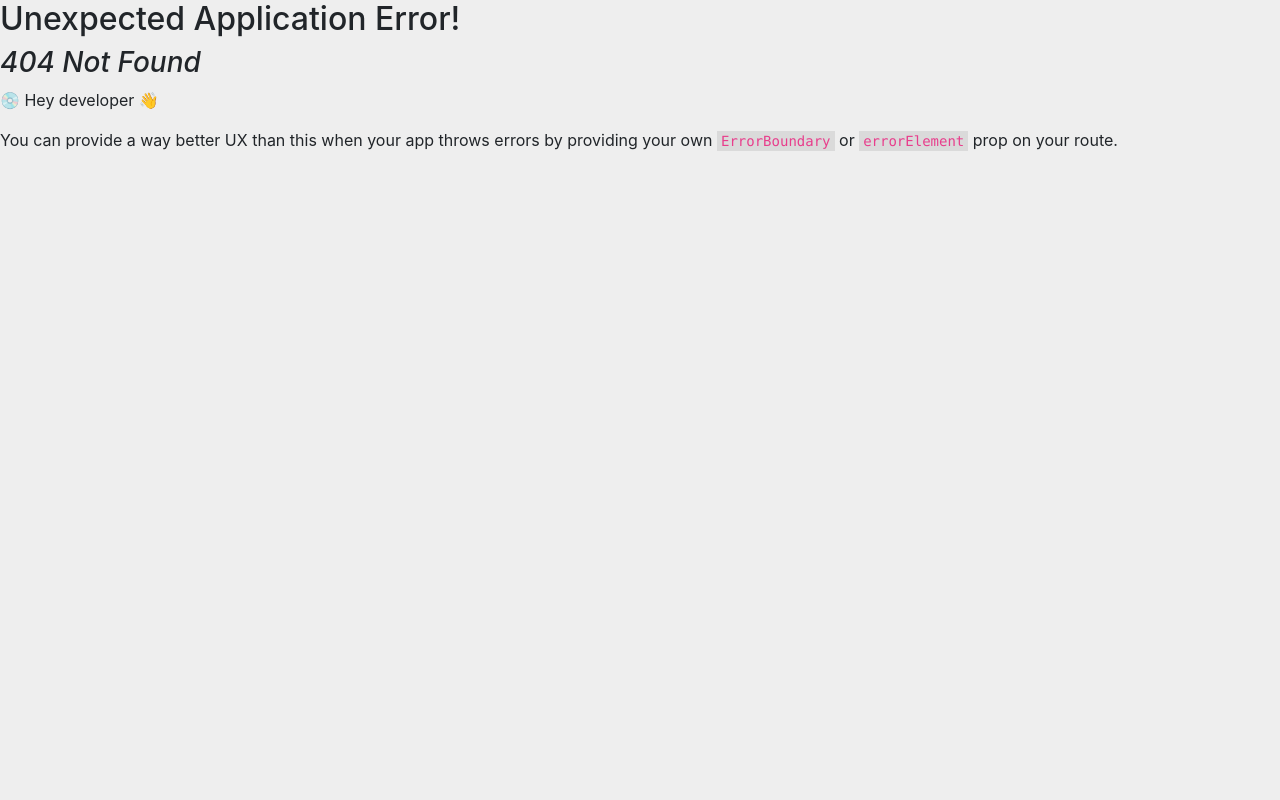
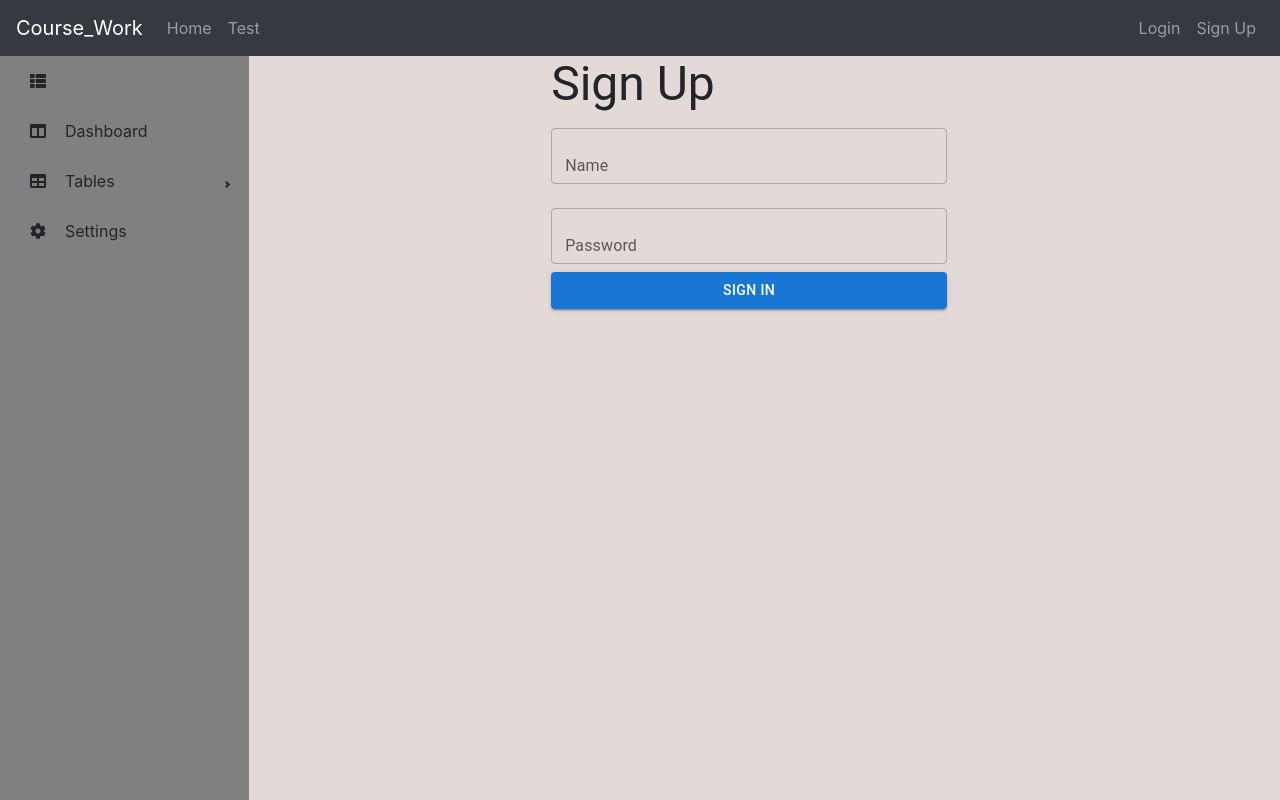
Before and after one commit to globalskye/ComputerStore-front-end, a React (Create React App) app: page /login in a window 1280 px wide. Before the commit this address had no page. Shown: the top 800 px of the page. Built offline with nearby package versions, Linux system fonts and the light colour scheme.

Commit message:
setup layout

```diff
--- a/package.json
+++ b/package.json
@@ -8,6 +8,8 @@
     "@hookform/resolvers": "^2.9.10",
     "@mui/icons-material": "^5.10.16",
     "@mui/material": "^5.10.16",
+    "@mui/styles": "^5.10.16",
+    "@mui/system": "^5.10.17",
     "@mui/x-data-grid": "^5.17.13",
     "@mui/x-data-grid-generator": "^5.17.13",
     "@mui/x-data-grid-pro": "^5.17.14",
--- a/src/components/Register.tsx
+++ b/src/components/Register.tsx
@@ -2,7 +2,7 @@ import * as yup from 'yup';
 import { useState } from 'react';
 import { useForm } from 'react-hook-form';
 import { yupResolver } from '@hookform/resolvers/yup';
-import { makeStyles, Container, Typography, TextField, Button } from '@mui/material';
+import { Container, Typography, TextField, Button } from '@mui/material';
 import { userRegister } from '../services/auth.service';
 
 interface IFormInput {
@@ -17,17 +17,6 @@ const schema = yup.object().shape({
   password: yup.string().required().min(8).max(120)
 });
 
-const useStyles = () =>
-  makeStyles((theme: any) => ({
-    heading: {
-      textAlign: 'center',
-      margin: theme.spacing(1, 0, 4)
-    },
-    submitButton: {
-      marginTop: theme.spacing(4)
-    }
-  }));
-
 const Register: React.FC = () => {
   const [message, setMessage] = useState<string>('');
 
@@ -39,7 +28,6 @@ const Register: React.FC = () => {
     resolver: yupResolver(schema)
   });
 
-  const { heading, submitButton } = useStyles();
   const onSubmit = (data: IFormInput) => {
     userRegister(data.username, data.email, data.password).then(
       (response) => {
@@ -58,9 +46,7 @@ const Register: React.FC = () => {
 
   return (
     <Container maxWidth="xs">
-      <Typography className={heading} variant="h3">
-        Sign In
-      </Typography>
+      <Typography variant="h3">Sign In</Typography>
       <form onSubmit={handleSubmit(onSubmit)} noValidate>
         <TextField
           {...register('email')}
@@ -91,12 +77,7 @@ const Register: React.FC = () => {
           type="password"
           fullWidth
         />
-        <Button
-          type="submit"
-          fullWidth
-          variant="contained"
-          color="primary"
-          className={submitButton}>
+        <Button type="submit" fullWidth variant="contained" color="primary">
           Sign Up
         </Button>
         {message && (
--- a/src/pages/Login.tsx
+++ b/src/pages/Login.tsx
@@ -3,7 +3,8 @@ import { useState } from 'react';
 import { useForm } from 'react-hook-form';
 import { useNavigate } from 'react-router-dom';
 import { yupResolver } from '@hookform/resolvers/yup';
-import { makeStyles, Container, Typography, TextField, Button } from '@mui/material';
+import { Container, Typography, TextField, Button } from '@mui/material';
+import { makeStyles } from '@mui/styles';
 import { login } from '../services/auth.service';
 
 interface IFormInput {
@@ -17,16 +18,16 @@ const schema = yup.object().shape({
   password: yup.string().required()
 });
 
-const useStyles = () =>
-  makeStyles((theme: any) => ({
-    heading: {
-      textAlign: 'center',
-      margin: theme.spacing(1, 0, 4)
-    },
-    submitButton: {
-      marginTop: theme.spacing(4)
-    }
-  }));
+// const useStyles = () =>
+//   makeStyles((theme: any) => ({
+//     heading: {
+//       textAlign: 'center',
+//       margin: theme.spacing(1, 0, 4)
+//     },
+//     submitButton: {
+//       marginTop: theme.spacing(4)
+//     }
+//   }));
 
 const Login: React.FC = () => {
   const [message, setMessage] = useState<string>('');
@@ -40,7 +41,7 @@ const Login: React.FC = () => {
     resolver: yupResolver(schema)
   });
 
-  const { heading, submitButton } = useStyles();
+  // const { heading, submitButton } = useStyles();
   const onSubmit = (data: IFormInput) => {
     login(data.username, data.password).then(
       (response) => {
@@ -61,7 +62,9 @@ const Login: React.FC = () => {
 
   return (
     <Container maxWidth="xs">
-      <Typography className={heading} variant="h3">
+      <Typography
+        // className={heading}
+        variant="h3">
         Sign Up
       </Typography>
       <form onSubmit={handleSubmit(onSubmit)} noValidate>
@@ -89,7 +92,8 @@ const Login: React.FC = () => {
           fullWidth
           variant="contained"
           color="primary"
-          className={submitButton}>
+          // className={submitButton}
+        >
           Sign In
         </Button>
         {message && (
--- a/src/pages/Root.tsx
+++ b/src/pages/Root.tsx
@@ -41,19 +41,20 @@ const Rout: React.FC = () => {
     <div>
       <>
         <div className="row">
-          <div className="col-auto">
+          <div className="col">
+            <AppBar
+              currentUser={currentUser}
+              logOut={logOut}
+              showModeratorBoard={showModeratorBoard}
+            />
+          </div>
+        </div>
+        <div className="row">
+          <div className="col-2">
             <SidebarView></SidebarView>
           </div>
-
-          <div className="col" style={{ margin: '1%', backgroundColor: '#E3DAD8' }}>
-            <Container style={{ marginTop: '2%' }}>
-              <AppBar
-                currentUser={currentUser}
-                logOut={logOut}
-                showModeratorBoard={showModeratorBoard}
-              />
-              <Outlet />
-            </Container>
+          <div className="col-10" style={{ backgroundColor: '#E3DAD8' }}>
+            <Outlet />
           </div>
         </div>
       </>
--- a/src/router/index.tsx
+++ b/src/router/index.tsx
@@ -6,6 +6,7 @@ import BoardModerator from '../components/BoardModerator';
 import BoardUser from '../components/BoardUser';
 import Home from '../components/Home';
 import Register from '../components/Register';
+import Login from '../pages/Login';
 import Root from '../pages/Root';
 
 const router = createBrowserRouter([
@@ -22,6 +23,7 @@ const router = createBrowserRouter([
         ]
       },
       { path: 'home', element: <Home /> },
+      { path: 'login', element: <Login /> },
       { path: 'register', element: <Register /> },
       { path: 'profile', element: <BoardUser /> },
       { path: 'mod', element: <BoardModerator /> }
```
Also changed, not shown: 1 other file (tests, documents, lock files or other folders).
